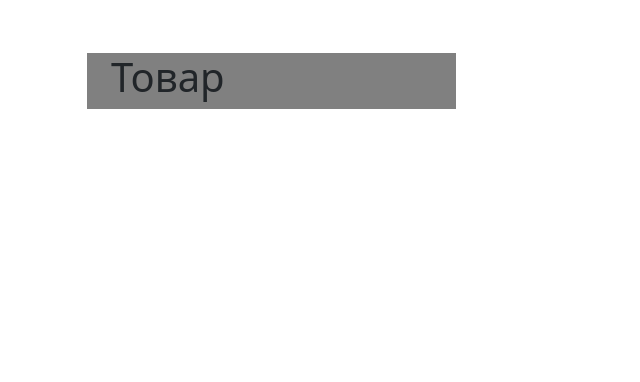
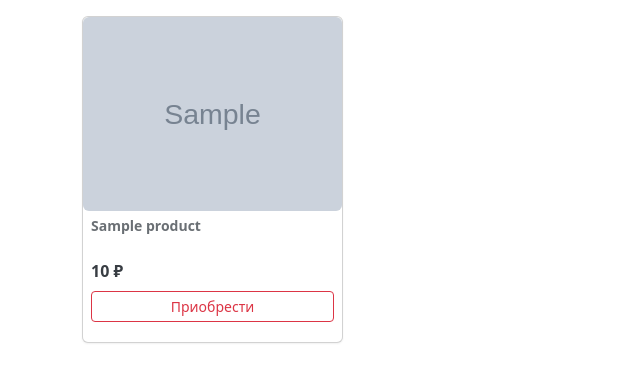
Before and after one commit to w4terlaw/Sofa-shop, a Flask app: page / in a window 1280 px wide. Shown: the part 72-454 px from the top of the page, without its empty margins (0-640 px from the left). Run offline with Flask 2, Linux system fonts and the light colour scheme; tables that the repository leaves empty or names only in its code hold one stand-in row (Sample ...); some libraries are stand-ins or nearby versions.

Commit message:
product cards on home page

```diff
--- a/main.py
+++ b/main.py
@@ -37,13 +37,16 @@ connect_db = create_connection('localhost', 'root', 'root', 'sofa_shop')
 # Show lesson on page
 @app.route('/', methods=['GET', 'POST'])
 def home():
-
+    check_sql = f'''SELECT picture, product.title, product.price, color_id
+    FROM product, product_has_color where count>0 and product_has_color.product_id = product.id group by product.title'''
+    products = execute_read_query(connect_db, check_sql)
+    print(products)
     print(session)
     if session.get('logged_in'):
         session_login = session['logged_in']
-        return render_template('home.html', sess_login=session_login)
+        return render_template('home.html', products=products,sess_login=session_login)
     print("Сессия завершена")
-    return render_template('home.html')
+    return render_template('home.html', products=products)
 
 
 # Registration
--- a/templates/base.html
+++ b/templates/base.html
@@ -8,6 +8,7 @@
     <link rel="stylesheet" href="assets/css/style.css">
     <link rel="stylesheet" href="{{ url_for('static', filename='css/style.css')}}">
     <link rel="stylesheet" href="https://cdn.jsdelivr.net/npm/bootstrap@5.2.0/dist/css/bootstrap.min.css">
+
     <script src="https://kit.fontawesome.com/f5d4fd731c.js" crossorigin="anonymous"></script>
     <title>{% block title %}{% endblock %}</title>
 </head>
--- a/templates/home.html
+++ b/templates/home.html
@@ -4,13 +4,131 @@
 Главная
 {% endblock %}
 {% block body %}
+<style>
+    a {
+        text-decoration: none;
+    }
+    @media screen and (min-width: 1200px) {
+        .col-lg-five {
+            flex: 0 0 20%;
+            max-width: 20%;
+        }
+    }
+
+    .card.card-product-grid {
+        box-shadow: 0 1px 2px rgba(51 51 51 / 7%);
+    }
+
+    .card.card-product-grid .img-wrap {
+        border-radius: 0.25rem 0.25rem 0 0;
+    }
+
+    .card-product-grid .img-wrap {
+        max-height: 300px;
+    }
+
+    [class*=card-product-grid] .img-wrap {
+        position: relative;
+    }
+
+    .img-wrap {
+        text-align: center;
+        overflow: hidden;
+        display: block;
+    }
+
+    [class*=card-product-grid] .img-wrap img {
+        height: auto;
+        max-width: 100%;
+        width: auto;
+    }
+
+    .mix-blend-mode {
+        mix-blend-mode: multiply;
+    }
+
+    .bg-gray-light {
+        background-color: #e9ecef;
+        background-color: #e9ecef85;
+    }
+
+    .card-product-grid .card-product-info {
+        padding: 0.25rem 0.50rem;
+        overflow: hidden;
+    }
+
+    .card-product-grid .title {
+        color: #6a6f74;
+        height: 2.6rem;
+        font-weight: 600;
+        font-size: 14px;
+        display: -webkit-box;
+        -webkit-line-clamp: 2;
+        -webkit-box-orient: vertical;
+        overflow: hidden;
+        margin-bottom: 0.15rem;
+    }
+
+    [class*=card-product-grid] .price {
+        color: #383d43;
+        font-weight: 600;
+        font-size: 16px;
+    }
+
+    .card-product-grid .topbar {
+        position: absolute;
+        top: 0;
+        right: 0;
+        width: 100%;
+        z-index: 10;
+        text-align: right;
+        padding: 1px 6px;
+    }
+
+    .card-product-grid .topbar .tag-discount {
+        background-color: #e13454;
+        border-radius: 0.25rem;
+        padding: 0.32rem 0.7rem;
+    }
+
+</style>
+
 <div class="container">
-    <div style="margin: 5px" class="row g-5">
-        <div style="background-color:gray" class="col-4">
-            <div class="col-content">
-                <h1>Товар</h1>
-            </div>
+    <ul></ul>
+
+    <div class="row">
+        {%for product in products%}
+        <div class="col-6 col-sm-6 col-md-4 col-lg-3 col-lg-six mb-4">
+            <figure class="card card-product-grid h-100">
+                <div class="img-wrap rounded bg-gray-light">
+<!--                        <span class="topbar">-->
+<!--                            <span class="badge tag-discount">-20%</span>-->
+<!--                        </span>-->
+                    <span class="overlay"></span>
+                    <img class="mix-blend-mode"
+                         src="{{product.picture}}"
+                         alt=" ">
+                </div>
+                <figcaption class="card-product-info">
+                    <a href="" class="title">{{product.title}}</a>
+                    <div class="price-wrap">
+                        <span class="price">{{product.price}} ₽</span>
+<!--                        <del class="discount-price">$23.95</del>-->
+                    </div>
+                    <button class="btn btn-sm btn-outline-danger w-100 mt-2">Приобрести</button>
+                </figcaption>
+            </figure>
         </div>
+        {%endfor%}
     </div>
 </div>
+<!--<div class="container">-->
+<!--    <div style="margin: 5px" class="row g-5">-->
+<!--        <div style="background-color:gray" class="col-4">-->
+<!--            <div class="col-content">-->
+<!--                <h1>Товар</h1>-->
+<!--            </div>-->
+<!--        </div>-->
+<!--    </div>-->
+<!--</div>-->
 {% endblock %}
```
Also changed, not shown: static/css/style.css (line endings or trailing spaces).
